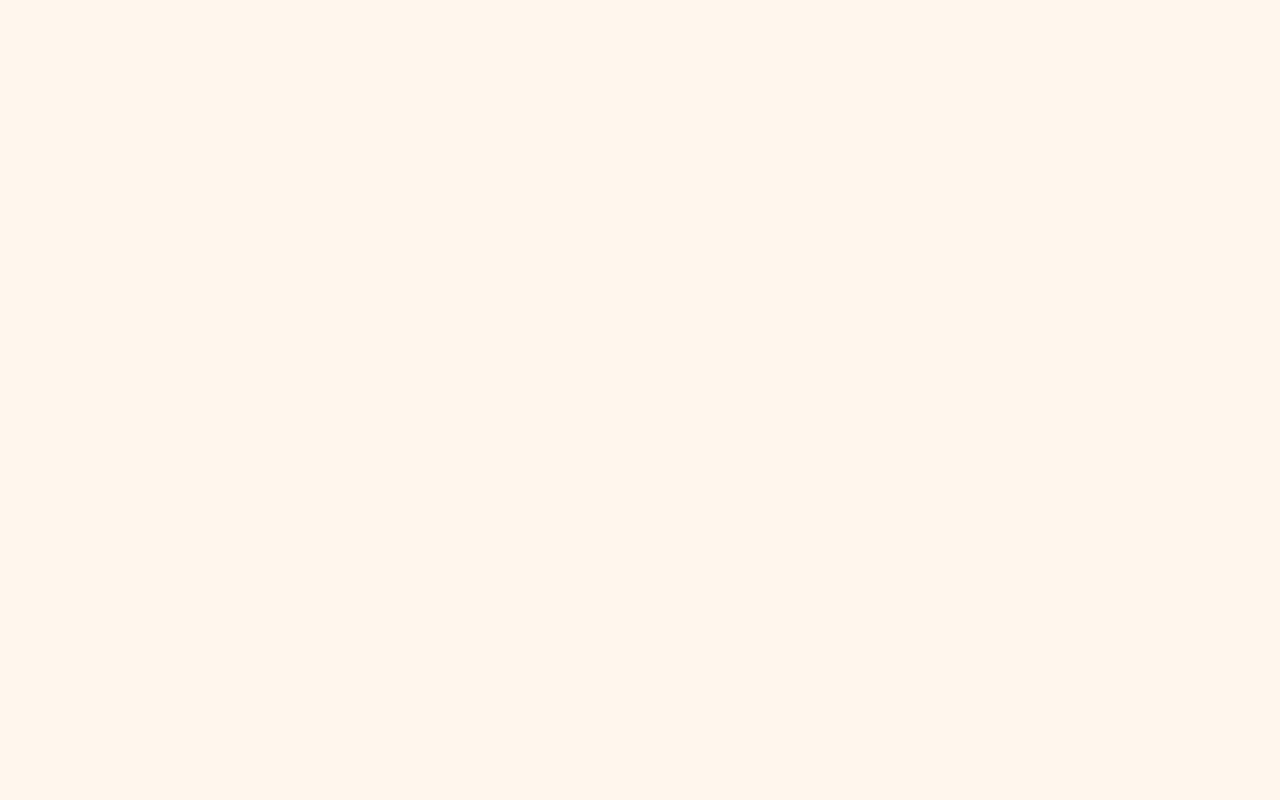
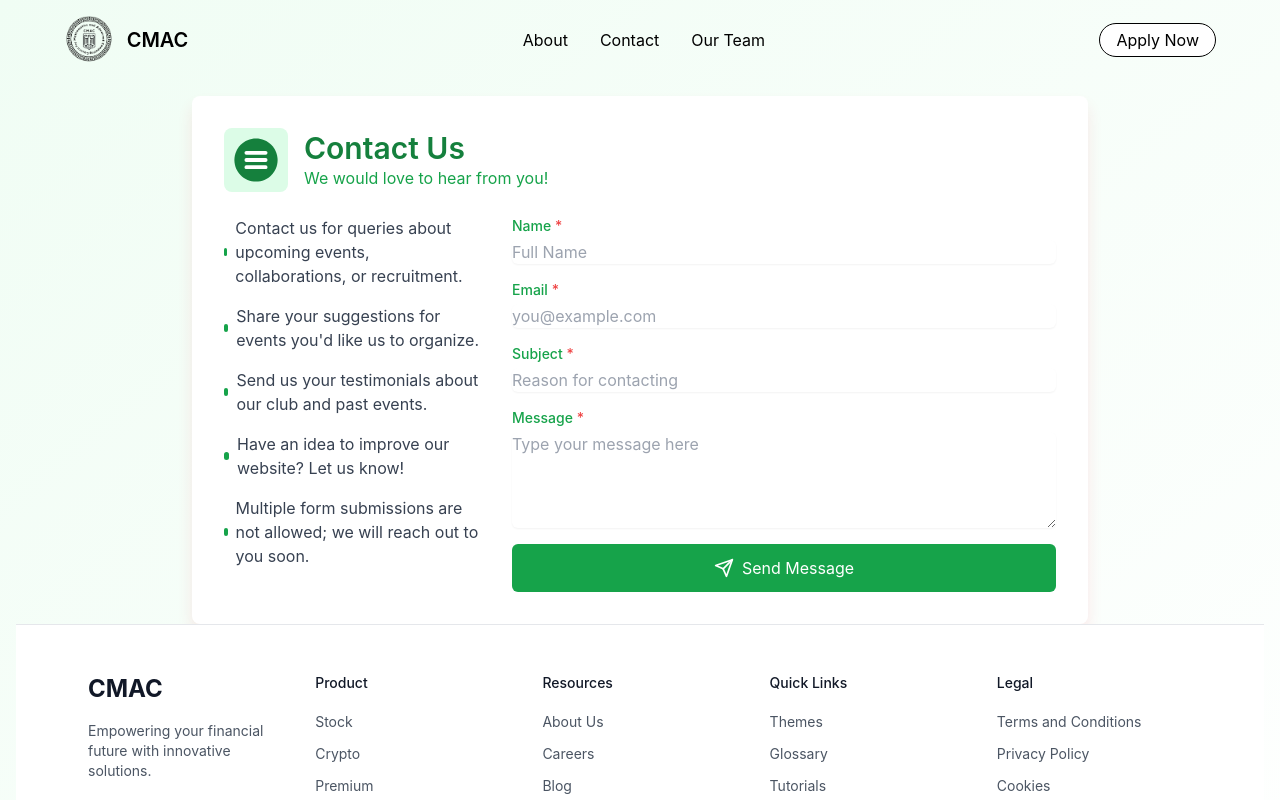
Before and after one commit to Sai-404/cmac-website, a React (Vite) app in the folder client/: page /contact in a window 1280 px wide. Before the commit this address had no page. Shown: the top 800 px of the page. Built offline with nearby package versions, Linux system fonts and the light colour scheme.

Commit message:
added redirecting page for contact

```diff
--- a/client/src/App.jsx
+++ b/client/src/App.jsx
@@ -1,12 +1,13 @@
 import { Routes, Route } from 'react-router-dom' // Add these imports
 import Home from './Home/Home.jsx'
 import About from './About/About.jsx' // Add this import if you have an About page
-
+import Contact from './Contact/Contact.jsx'
 function App() {
   return (
       <Routes>
         <Route path="/" element={<Home />} /> {/* Home page */}
         <Route path="/about" element={<About />} /> {/* About page */}
+        <Route path="/contact" element={<Contact />} /> {/* contact page */}
       </Routes>
   );
 }
--- a/client/src/Contact/Contact.jsx
+++ b/client/src/Contact/Contact.jsx
@@ -1,5 +1,163 @@
-import React from 'react';
+import React, { useState } from 'react';
+import { Send } from 'lucide-react';
+import Header from "../Home/Components/Header.jsx";
+import Footer from "../Home/Components/Footer.jsx";
 
-const Contact = () => {}
 
-export default Contact;
+const ContactPage = () => {
+  const [formData, setFormData] = useState({
+    name: '',
+    email: '',
+    subject: '',
+    message: ''
+  });
+
+  const handleSubmit = (e) => {
+    e.preventDefault();
+    // Handle form submission logic here
+    console.log('Form submitted:', formData);
+  };
+
+  const handleChange = (e) => {
+    setFormData({
+      ...formData,
+      [e.target.name]: e.target.value
+    });
+  };
+
+  return (
+    <div className="min-h-screen bg-gradient-to-br from-green-50 to-white pt-24 px-4">
+            <Header />
+
+      <div className="max-w-4xl mx-auto bg-white rounded-lg shadow-lg p-8">
+        <div className="flex items-center gap-4 mb-6">
+          <div className="w-16 h-16 bg-green-100 rounded-lg flex items-center justify-center">
+            <svg
+              viewBox="0 0 100 100"
+              className="w-12 h-12"
+              fill="none"
+              xmlns="http://www.w3.org/2000/svg"
+            >
+              <path
+                d="M50 95C75 95 95 75 95 50C95 25 75 5 50 5C25 5 5 25 5 50C5 75 25 95 50 95Z"
+                fill="#15803d"
+              />
+              <path
+                d="M30 35L70 35M30 50L70 50M30 65L70 65"
+                stroke="white"
+                strokeWidth="8"
+                strokeLinecap="round"
+              />
+            </svg>
+          </div>
+          <div>
+            <h1 className="text-3xl font-semibold text-green-700">Contact Us</h1>
+            <p className="text-green-600">We would love to hear from you!</p>
+          </div>
+        </div>
+
+        <div className="grid grid-cols-1 md:grid-cols-3 gap-8">
+          <div className="md:col-span-1 space-y-4">
+            <p className="text-gray-700 flex items-center gap-2">
+              <span className="w-2 h-2 bg-green-600 rounded-full"></span>
+              Contact us for queries about upcoming events, collaborations, or recruitment.
+            </p>
+            <p className="text-gray-700 flex items-center gap-2">
+              <span className="w-2 h-2 bg-green-600 rounded-full"></span>
+              Share your suggestions for events you'd like us to organize.
+            </p>
+            <p className="text-gray-700 flex items-center gap-2">
+              <span className="w-2 h-2 bg-green-600 rounded-full"></span>
+              Send us your testimonials about our club and past events.
+            </p>
+            <p className="text-gray-700 flex items-center gap-2">
+              <span className="w-2 h-2 bg-green-600 rounded-full"></span>
+              Have an idea to improve our website? Let us know!
+            </p>
+            <p className="text-gray-700 flex items-center gap-2">
+              <span className="w-2 h-2 bg-green-600 rounded-full"></span>
+              Multiple form submissions are not allowed; we will reach out to you soon.
+            </p>
+          </div>
+
+          <form onSubmit={handleSubmit} className="md:col-span-2 space-y-4">
+            <div>
+              <label htmlFor="name" className="block text-sm font-medium text-green-600">
+                Name <span className="text-red-500">*</span>
+              </label>
+              <input
+                type="text"
+                id="name"
+                name="name"
+                value={formData.name}
+                onChange={handleChange}
+                className="mt-1 block w-full rounded-md border-gray-300 shadow-sm focus:border-green-500 focus:ring-green-500"
+                placeholder="Full Name"
+                required
+              />
+            </div>
+
+            <div>
+              <label htmlFor="email" className="block text-sm font-medium text-green-600">
+                Email <span className="text-red-500">*</span>
+              </label>
+              <input
+                type="email"
+                id="email"
+                name="email"
+                value={formData.email}
+                onChange={handleChange}
+                className="mt-1 block w-full rounded-md border-gray-300 shadow-sm focus:border-green-500 focus:ring-green-500"
+                placeholder="you@example.com"
+                required
+              />
+            </div>
+
+            <div>
+              <label htmlFor="subject" className="block text-sm font-medium text-green-600">
+                Subject <span className="text-red-500">*</span>
+              </label>
+              <input
+                type="text"
+                id="subject"
+                name="subject"
+                value={formData.subject}
+                onChange={handleChange}
+                className="mt-1 block w-full rounded-md border-gray-300 shadow-sm focus:border-green-500 focus:ring-green-500"
+                placeholder="Reason for contacting"
+                required
+              />
+            </div>
+
+            <div>
+              <label htmlFor="message" className="block text-sm font-medium text-green-600">
+                Message <span className="text-red-500">*</span>
+              </label>
+              <textarea
+                id="message"
+                name="message"
+                value={formData.message}
+                onChange={handleChange}
+                rows={4}
+                className="mt-1 block w-full rounded-md border-gray-300 shadow-sm focus:border-green-500 focus:ring-green-500"
+                placeholder="Type your message here"
+                required
+              />
+            </div>
+
+            <button
+              type="submit"
+              className="w-full bg-green-600 text-white px-6 py-3 rounded-md hover:bg-green-700 transition-colors duration-200 flex items-center justify-center gap-2"
+            >
+              <Send size={20} />
+              Send Message
+            </button>
+          </form>
+        </div>
+      </div>
+      <Footer />
+    </div>
+  );
+};
+
+export default ContactPage;
```
